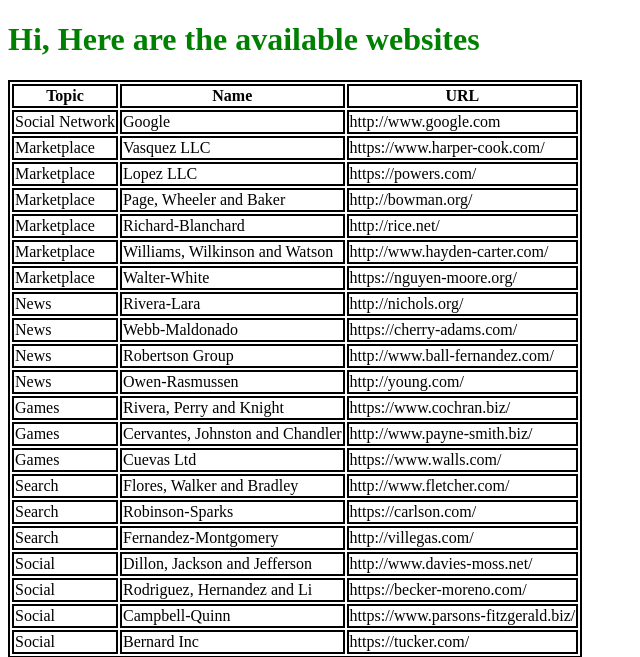
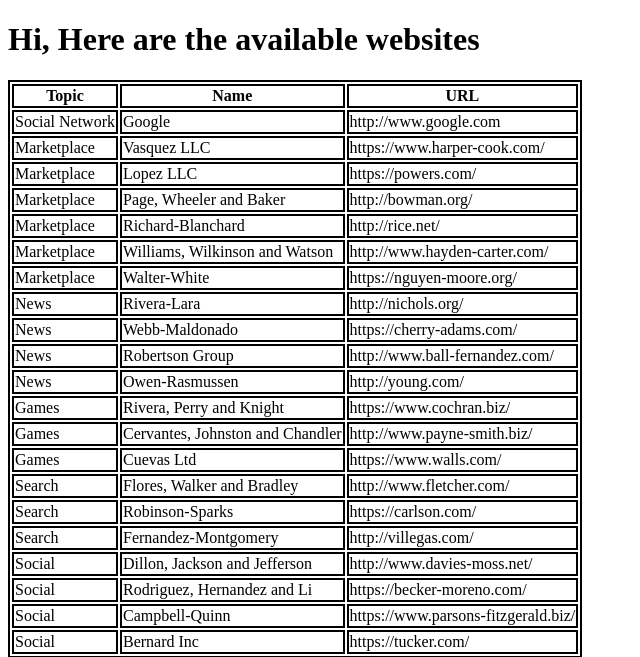
Before and after one commit to ronitmech17/django-deployment-example, a Django app: page / in a window 1280 px wide. Shown: the top 657 px of the page, without its empty margins (0-640 px from the left). Run offline with Django 3.2, Linux system fonts and the light colour scheme; data comes from the database, SQL or seed files in the repository.

Commit message:
css modified 1

```diff
--- a/first_project/static/css/style.css
+++ b/first_project/static/css/style.css
@@ -1,5 +1,5 @@
 h1{
-  color:green;
+  color:black;
 }
 
 table,tr,td,th{
```
